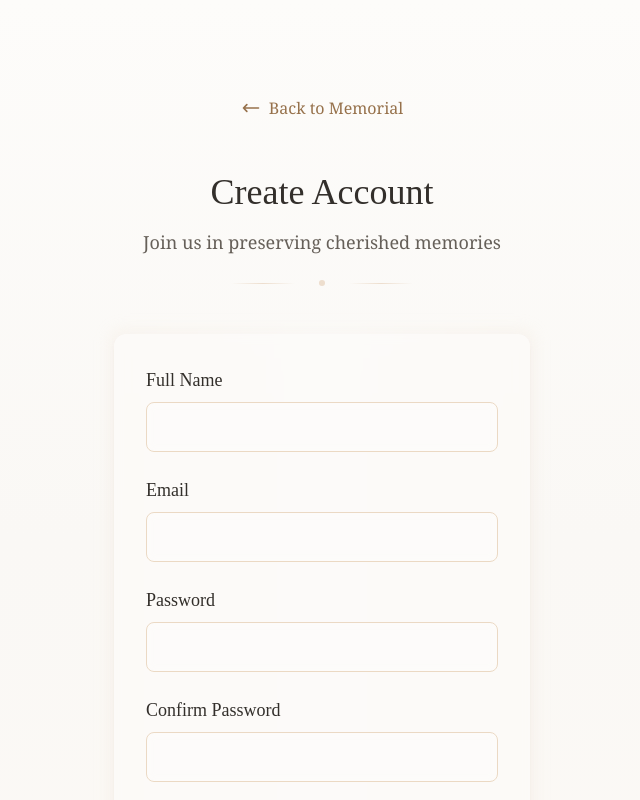
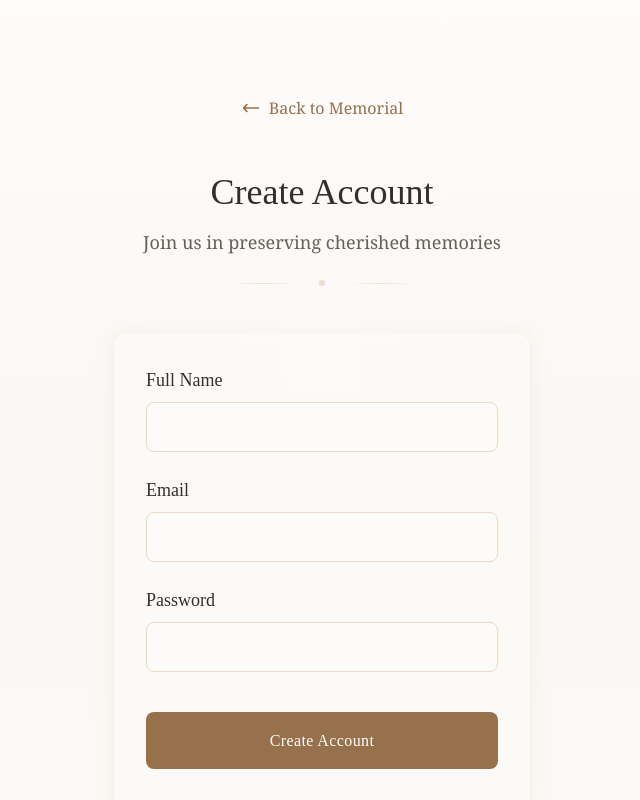
Before and after one commit to Digital-Memorials/test-memorial, a React (Create React App) app: page /register in a window 1280 px wide. Shown: the top 800 px of the page, without its empty margins (318-958 px from the left). Built offline with nearby package versions, Linux system fonts and the light colour scheme.

Commit message:
Updated Cognito

```diff
--- a/src/components/auth/Login.js
+++ b/src/components/auth/Login.js
@@ -1,6 +1,5 @@
 import React, { useState } from 'react';
 import { useNavigate } from 'react-router-dom';
-import { loginUser } from '../../services/api';
 import { useAuth } from '../../contexts/AuthContext';
 
 function Login() {
@@ -19,8 +18,7 @@ function Login() {
     setIsLoading(true);
 
     try {
-      const response = await loginUser(formData);
-      login(response.data);
+      await login(formData.email, formData.password);
       navigate('/');
     } catch (err) {
       setError(err.message);
--- a/src/components/auth/Register.js
+++ b/src/components/auth/Register.js
@@ -1,16 +1,14 @@
 import React, { useState } from 'react';
 import { useNavigate } from 'react-router-dom';
-import { registerUser } from '../../services/api';
 import { useAuth } from '../../contexts/AuthContext';
 
 function Register() {
   const navigate = useNavigate();
-  const { login } = useAuth();
+  const { register } = useAuth();
   const [formData, setFormData] = useState({
     name: '',
     email: '',
     password: '',
-    confirmPassword: '',
   });
   const [error, setError] = useState('');
   const [isLoading, setIsLoading] = useState(false);
@@ -20,17 +18,8 @@ function Register() {
     setError('');
     setIsLoading(true);
 
-    // Basic validation
-    if (formData.password !== formData.confirmPassword) {
-      setError('Passwords do not match');
-      setIsLoading(false);
-      return;
-    }
-
     try {
-      const { confirmPassword, ...registrationData } = formData;
-      const response = await registerUser(registrationData);
-      login(response.data);
+      await register(formData.email, formData.password, formData.name);
       navigate('/');
     } catch (err) {
       setError(err.message);
@@ -128,20 +117,6 @@ function Register() {
                 />
               </div>
 
-              <div>
-                <label htmlFor="confirmPassword" className="block font-display text-lg text-charcoal-800 mb-2">
-                  Confirm Password
-                </label>
-                <input
-                  type="password"
-                  id="confirmPassword"
-                  value={formData.confirmPassword}
-                  onChange={(e) => setFormData({ ...formData, confirmPassword: e.target.value })}
-                  className="w-full px-4 py-3 rounded-lg border border-sepia-200 focus:border-sepia-400 focus:ring focus:ring-sepia-200 focus:ring-opacity-50 bg-cream-50/50 backdrop-blur-sm transition-colors duration-200"
-                  required
-                />
-              </div>
-
               <div className="pt-4">
                 <button
                   type="submit"
```
